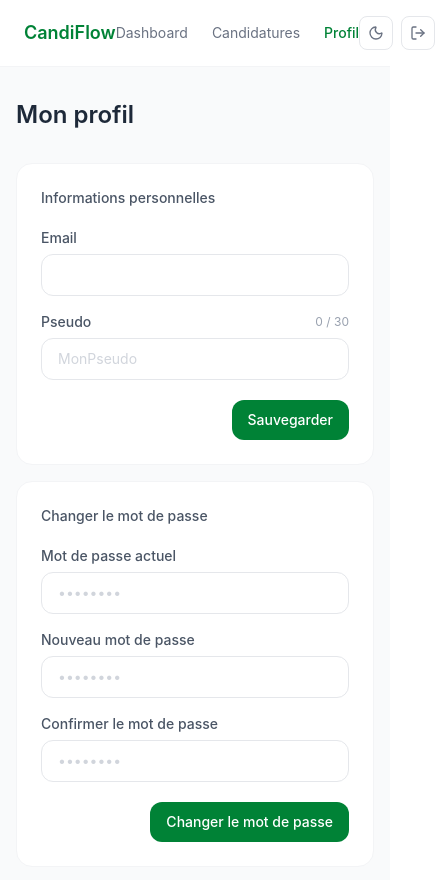
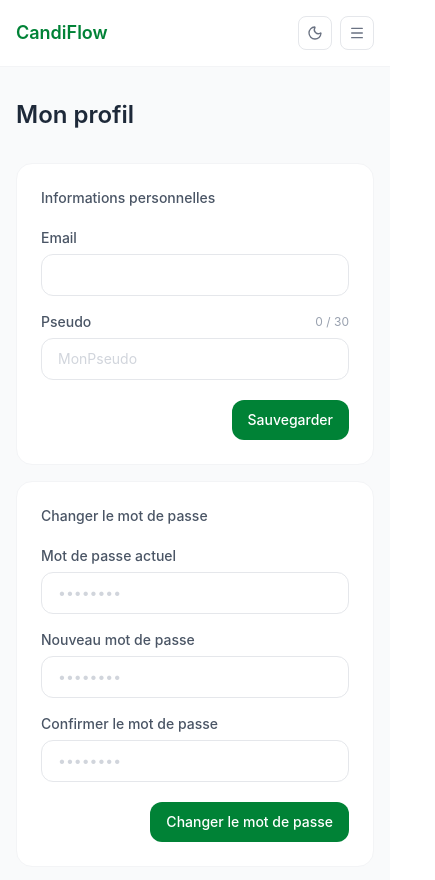
Before and after one commit to ShinWolf/CandiFlow-frontend, a React (Vite) app: page /profile in a window 390 px wide. Shown: the top 880 px of the page, 435 px wide, since content can reach past the window. Built offline with nearby package versions, Linux system fonts and the light colour scheme; no server answers; sample sign-in values are in the browser's storage.

Commit message:
feat(ui): add responsive navbar with hamburger menu on mobile

```diff
--- a/src/components/Navbar.tsx
+++ b/src/components/Navbar.tsx
@@ -1,5 +1,6 @@
+import { useState } from "react";
 import { Link, useLocation, useNavigate } from "react-router-dom";
-import { LogOut, Sun, Moon } from "lucide-react";
+import { LogOut, Sun, Moon, Menu, X } from "lucide-react";
 import { useAuth } from "../context/AuthContext";
 import { useTheme } from "../context/ThemeContext";
 
@@ -8,6 +9,7 @@ const Navbar = () => {
   const { dark, toggle } = useTheme();
   const location = useLocation();
   const navigate = useNavigate();
+  const [menuOpen, setMenuOpen] = useState(false);
 
   const linkClass = (path: string) =>
     `text-sm transition-colors ${
@@ -22,7 +24,9 @@ const Navbar = () => {
   };
 
   return (
-    <header className="bg-white dark:bg-gray-900 border-b border-gray-100 dark:border-gray-800 px-6 py-4 flex items-center justify-between transition-colors duration-200">
+    <header className="bg-white dark:bg-gray-900 border-b border-gray-100 dark:border-gray-800 transition-colors duration-200">
+      <div className="px-4 py-4 flex items-center justify-between">
+        {/* Logo */}
         <Link
           to="/applications"
           className="text-lg font-semibold text-green-700 dark:text-green-400"
@@ -30,7 +34,8 @@ const Navbar = () => {
           CandiFlow
         </Link>
 
-      <nav className="flex items-center gap-6">
+        {/* Desktop nav */}
+        <nav className="hidden md:flex items-center gap-6">
           <Link to="/dashboard" className={linkClass("/dashboard")}>
             Dashboard
           </Link>
@@ -42,7 +47,8 @@ const Navbar = () => {
           </Link>
         </nav>
 
-      <div className="flex items-center gap-2">
+        {/* Desktop actions */}
+        <div className="hidden md:flex items-center gap-2">
           <button
             onClick={toggle}
             title={dark ? "Mode clair" : "Mode sombre"}
@@ -50,7 +56,6 @@ const Navbar = () => {
           >
             {dark ? <Sun size={16} /> : <Moon size={16} />}
           </button>
-
           <button
             onClick={handleLogout}
             title="Déconnexion"
@@ -59,6 +64,56 @@ const Navbar = () => {
             <LogOut size={16} />
           </button>
         </div>
+
+        {/* Mobile actions */}
+        <div className="flex md:hidden items-center gap-2">
+          <button
+            onClick={toggle}
+            className="p-2 rounded-lg border border-gray-200 dark:border-gray-700 text-gray-500 dark:text-gray-400 transition-colors"
+          >
+            {dark ? <Sun size={16} /> : <Moon size={16} />}
+          </button>
+          <button
+            onClick={() => setMenuOpen((o) => !o)}
+            className="p-2 rounded-lg border border-gray-200 dark:border-gray-700 text-gray-500 dark:text-gray-400 transition-colors"
+          >
+            {menuOpen ? <X size={16} /> : <Menu size={16} />}
+          </button>
+        </div>
+      </div>
+
+      {/* Mobile menu */}
+      {menuOpen && (
+        <div className="md:hidden border-t border-gray-100 dark:border-gray-800 px-4 py-3 flex flex-col gap-3">
+          <Link
+            to="/dashboard"
+            onClick={() => setMenuOpen(false)}
+            className={linkClass("/dashboard")}
+          >
+            Dashboard
+          </Link>
+          <Link
+            to="/applications"
+            onClick={() => setMenuOpen(false)}
+            className={linkClass("/applications")}
+          >
+            Candidatures
+          </Link>
+          <Link
+            to="/profile"
+            onClick={() => setMenuOpen(false)}
+            className={linkClass("/profile")}
+          >
+            {profile?.username ?? profile?.email ?? "Profil"}
+          </Link>
+          <button
+            onClick={handleLogout}
+            className="text-sm text-left text-red-500 dark:text-red-400 hover:text-red-700 transition-colors"
+          >
+            Déconnexion
+          </button>
+        </div>
+      )}
     </header>
   );
 };
```
Lines whose indentation alone changed are shown as unchanged.
